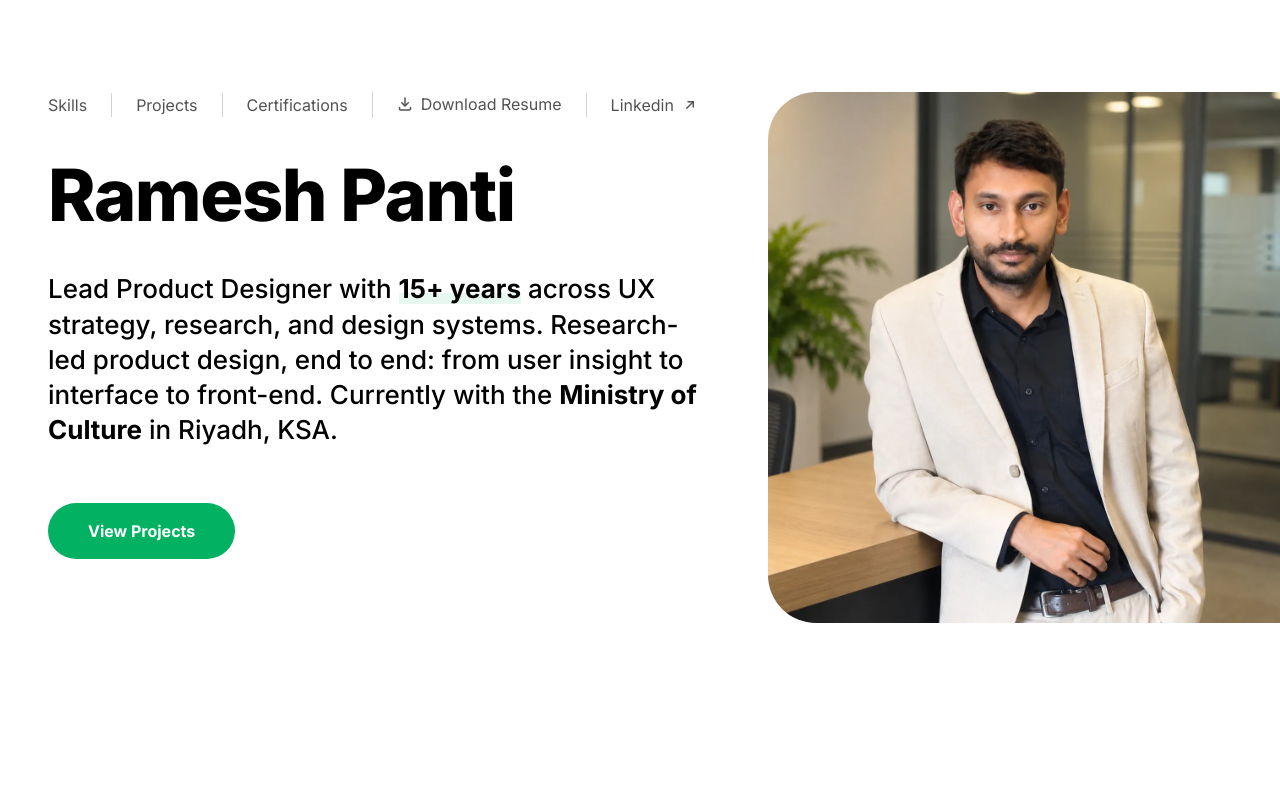
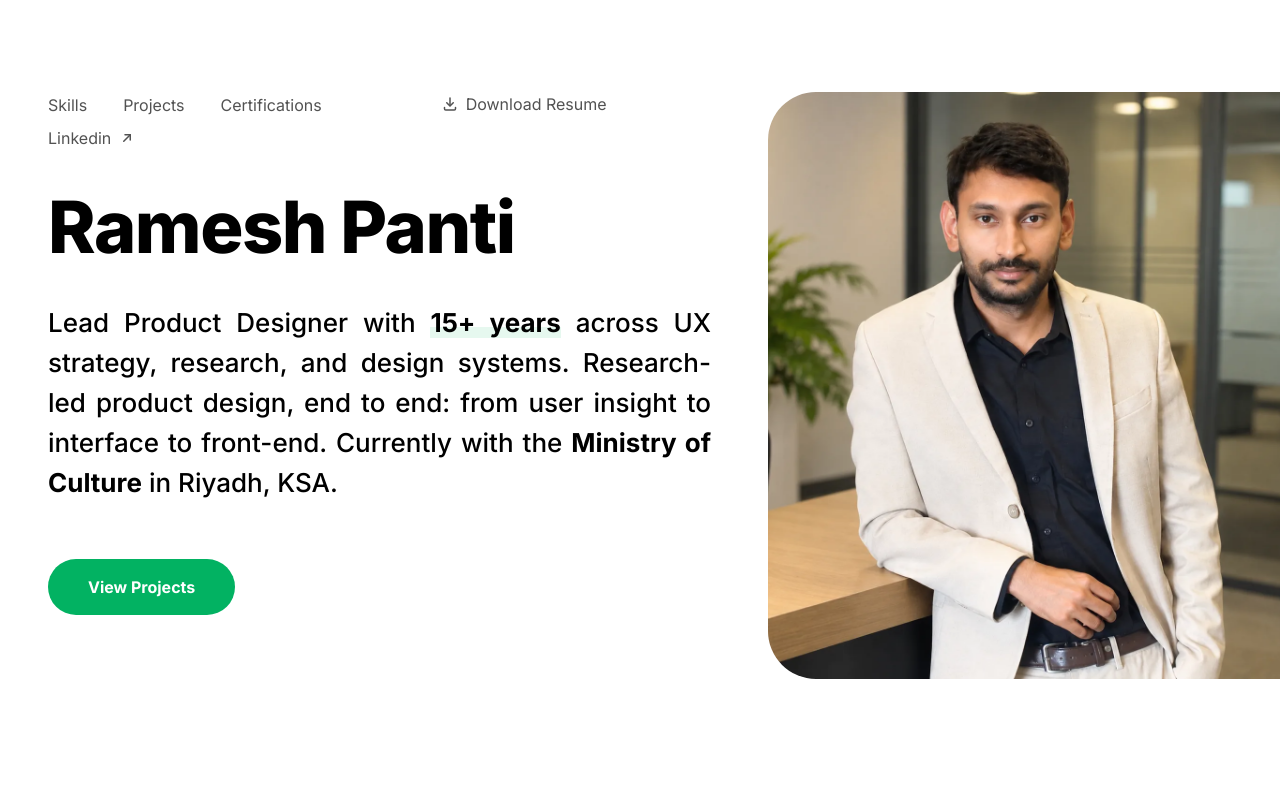
Before and after one commit to superintel04/kipe, a React (Vite) app: page / in a window 1280 px wide. Shown: the top 800 px of the page. Built offline with nearby package versions, Linux system fonts and the light colour scheme.

Commit message:
Split the nav into two groups; justify the hero tagline

```diff
--- a/src/components/Hero.tsx
+++ b/src/components/Hero.tsx
@@ -52,7 +52,7 @@ export default function Hero() {
         </Reveal>
 
         <Reveal delay={140}>
-          <p className="mt-10 text-h4 leading-[1.35] font-medium text-pretty">
+          <p className="mt-10 text-h4 leading-10 font-medium text-justify">
             <RichText segments={profile.tagline} />
           </p>
         </Reveal>
--- a/src/components/Nav.tsx
+++ b/src/components/Nav.tsx
@@ -53,10 +53,12 @@ function OutboundIcon() {
  * link, set as one ruled row above the name and aligned to the copy column's
  * leading edge.
  *
- * Plain anchors rather than router links: every target is on this page, so the
- * browser's own hash handling (with `scroll-behavior: smooth` from index.css)
- * does the work. The rules between items are borders on the list items, so
- * they mirror with the text direction rather than needing their own markup.
+ * Plain anchors rather than router links: the three jumps are on this page, so
+ * the browser's own hash handling (with `scroll-behavior: smooth` from
+ * index.css) does the work.
+ *
+ * The bar reads as two groups — where you can go, then what you can do — split
+ * by space rather than a divider.
  *
  * The two icons are decorative — each sits beside a label that already says
  * what the link does — so they carry `aria-hidden` and no alternative text.
@@ -74,22 +76,26 @@ export default function Nav() {
   return (
     <nav aria-label={nav.label}>
       <ul className="flex flex-wrap items-center gap-y-2">
-        <li className="pe-4 md:pe-6">
+        <li className="pe-6 md:pe-9">
           <a href="#skills" className={linkClass}>
             {nav.skills}
           </a>
         </li>
-        <li className="border-s border-border ps-4 pe-4 md:ps-6 md:pe-6">
+        <li className="pe-6 md:pe-9">
           <a href="#projects" className={linkClass}>
             {nav.projects}
           </a>
         </li>
-        <li className="border-s border-border ps-4 pe-4 md:ps-6 md:pe-6">
+        <li>
           <a href="#experience" className={linkClass}>
             {nav.certifications}
           </a>
         </li>
-        <li className="border-s border-border ps-4 pe-4 md:ps-6 md:pe-6">
+
+        {/* The two actions sit apart from the section jumps. Spacing rather
+            than a rule, and `ms-` so the gap moves to the other side in
+            Arabic; 120px only once there is room for it. */}
+        <li className="ms-10 pe-6 lg:ms-[120px] md:pe-9">
           {/* `download` names the saved file; the asset itself is fingerprinted
               by Vite, so its URL is not a readable filename. */}
           <a
@@ -101,7 +107,7 @@ export default function Nav() {
             {nav.resume}
           </a>
         </li>
-        <li className="border-s border-border ps-4 md:ps-6">
+        <li>
           <a
             href={LINKEDIN_URL}
             target="_blank"
```
